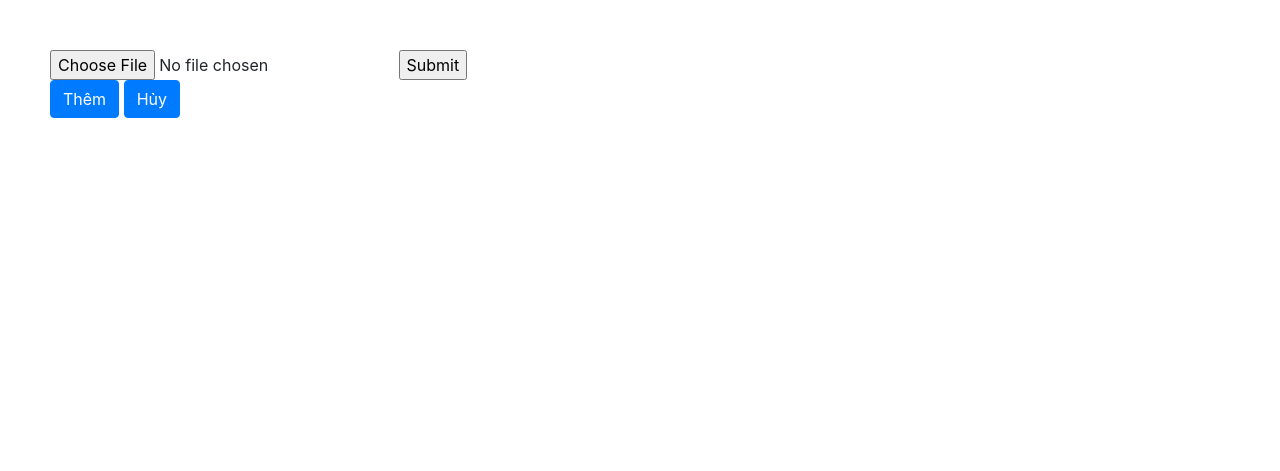
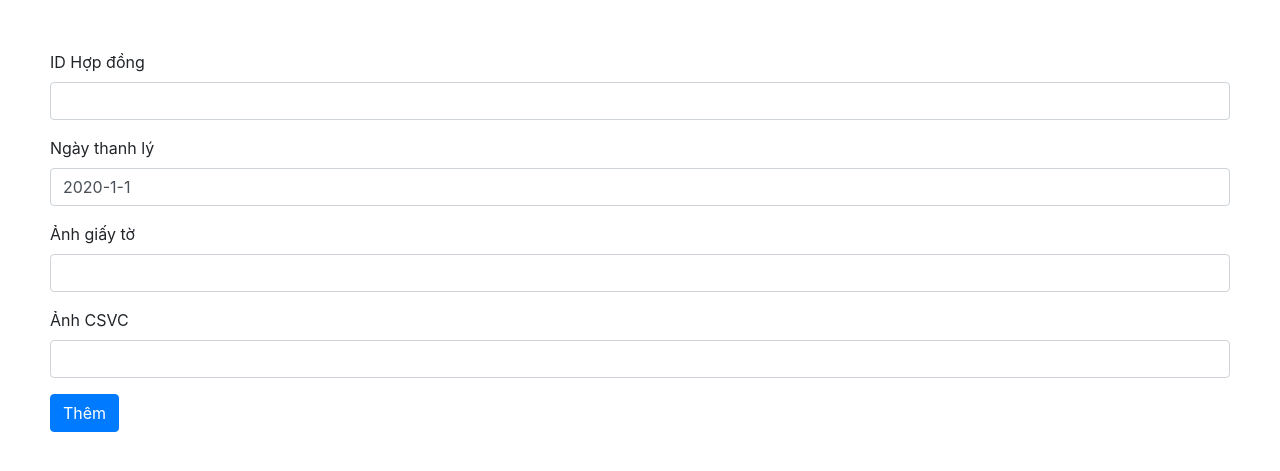
Before and after one commit to 1612026/PTHTTTHD, a Node server app: template views/hopdongs/edit.ejs in a window 1280 px wide. Shown: the top 471 px of the page. Run offline with Node 20, Linux system fonts and the light colour scheme; the template is opened without the code that fills it, so the values that code supplies are empty.

Commit message:
thanh ly 2

```diff
--- a/routes/hopdongs.js
+++ b/routes/hopdongs.js
@@ -116,6 +116,12 @@ router.get('/edit/(:id)', function(req, res, next){
 
     res.render('hopdongs/edit', {
         title: 'Thanh lý hợp đồng',
+        IDThanhLyHD:'',
+        IDHopDong:'',
+        NgayThanhLy:'',
+        AnhGiayTo:'',
+        AnhCSVC:'',
+        TrangThai:''
 
     })
 
--- a/views/hopdongs/edit.ejs
+++ b/views/hopdongs/edit.ejs
@@ -13,9 +13,31 @@
 </head>
 
 <body>
+    <form action="/hopdongs/thanhly/<%= IDHopDong %>" method="post" name="form1">
+        <div class="form-group">
+            <label for="">ID Hợp đồng</label>
+            <input type="text" class="form-control" name="IDHopDong" id="IDHopDong" value="<%= IDCanHo %>" placeholder="">
+          </div>
+          <div class="form-group">
+            <label for="">Ngày thanh lý</label>
+            <input type="text" name="NgayThanhLy" class="form-control" id="NgayThanhLy" value="2020-1-1" placeholder="" >
+          </div>
+          <div class="form-group">
+              <label for="">Ảnh giấy tờ</label>
+              <input type="text" class="form-control" name="AnhGiayTo" id="AnhGiayTo" value="" placeholder="">
+          </div>
+          <div class="form-group">
+              <label for="">Ảnh CSVC</label>
+              <input type="text" class="form-control" name="AnhCSVC" id="AnhCSVC" value="" placeholder="">
+          </div>
+          <input type="submit" class="btn btn-primary" value="Thêm">
+    </form>
 
-
-    <form action="/hopdongs/edit" method="post" name="form1">
+    <!-- <form action="/hopdongs/edit" method="post" name="form1">
+        <form method="post" enctype="multipart/form-data" action="/upload">
+            <input type="file" name="file">
+            <input type="submit" value="Submit">
+        </form>
         <form method="post" enctype="multipart/form-data" action="/upload">
             <input type="file" name="file">
             <input type="submit" value="Submit">
@@ -25,7 +47,7 @@
         <input type="submit" class="btn btn-primary" value="Thêm">
         <a href="/hopdongs" type="submit" class="btn btn-primary">Hủy</a>
 
-    </form>
+    </form> -->
 </body>
 
 </html>
```
